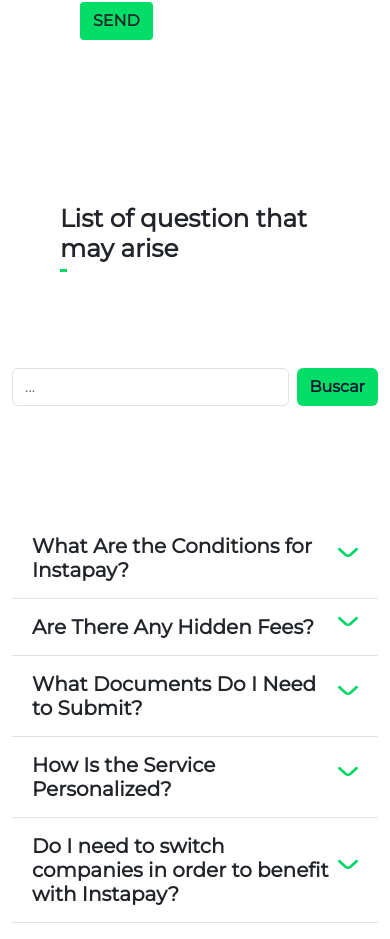
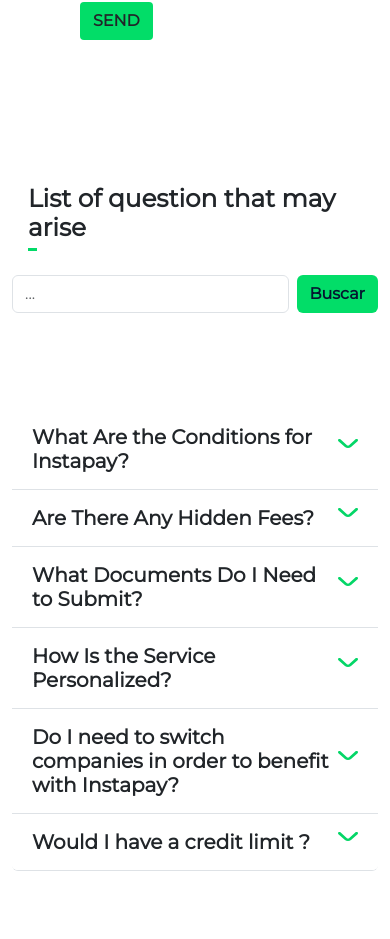
Before and after one commit to Rizwan884/smartfleetfunding-website, a Next.js app: page /instapay in a window 390 px wide. Shown: the part 4579-5518 px from the top of the page. Built offline with nearby package versions, Linux system fonts and the light colour scheme.

Commit message:
Faqs Mobile Changes - Juan

```diff
--- a/src/components/search.tsx
+++ b/src/components/search.tsx
@@ -11,7 +11,7 @@
               FAQ
             </h1>
           </div>
-          <div className="d-flex flex-md-row mt-6 flex d-md-block d-none column-reverse   ms-auto h-75">
+          <div className="d-flex flex-md-row  flex d-md-flex d-none column-reverse   ms-auto h-75">
             <input
               className="form-control me-2"
               type="search"
--- a/src/components/section-accordion.tsx
+++ b/src/components/section-accordion.tsx
@@ -26,22 +26,19 @@
     <div className="container font-montserrat">
       <Accordion className="accordion-mp" defaultActiveKey="0">
         {headTitle && (
-          <h2 className="fw-600 mb-5 p-5  ">
+          <h2 className="fw-600 mt-5 p-3  ">
             {headTitle}
             <div className="line" style={{ width: "2.6%" }}></div>
           </h2>
         )}
-         <div className="d-flex flex-md-row mb-7 flex d-md-none d-block column-reverse   ms-auto h-75">
+        <div className="d-flex flex-md-row mb-6 flex d-md-none d-block column-reverse w-100  h-75">
           <input
             className="form-control me-2"
             type="search"
             placeholder="..."
             aria-label="Search"
           ></input>
-            <button
-              className="btn bg-green text-dark-blue fw-bold"
-              type="submit"
-            >
+          <button className="btn bg-green text-dark-blue fw-bold" type="submit">
             Buscar
           </button>
         </div>
```
Lines whose indentation alone changed are shown as unchanged.
